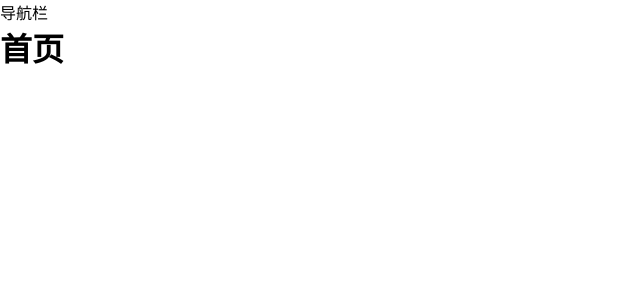
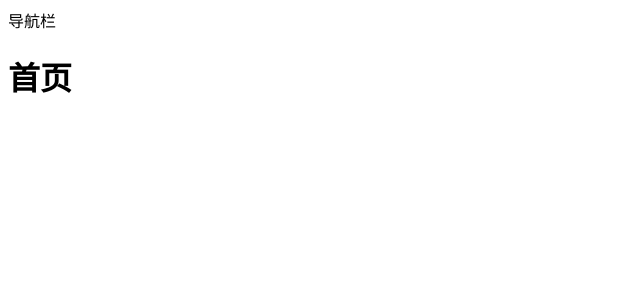
Before and after one commit to oonne/nuxt-demo, a Nuxt app: page / in a window 1280 px wide. Shown: the top 300 px of the page, without its empty margins (0-640 px from the left). Built offline with nearby package versions, Linux system fonts and the light colour scheme.

Commit message:
test: 测试

```diff
--- a/app.vue
+++ b/app.vue
@@ -8,7 +8,7 @@
 useHead({
   title: 'ArogFly',
   meta: [
-    { name: 'description', content: 'argofly, ' }
+    { name: 'description', content: 'argofly' }
   ],
   script: [
     { innerHTML: 'console.log(\'ArogFly!\')' }
@@ -17,8 +17,4 @@ useHead({
 </script>
 
 <style>
-*{
-  padding: 0;
-  margin: 0;
-}
 </style>
--- a/nuxt.config.ts
+++ b/nuxt.config.ts
@@ -1,8 +1,11 @@
 // https://nuxt.com/docs/api/configuration/nuxt-config
 export default defineNuxtConfig({
   devtools: { enabled: true },
+
   modules: [
     '@nuxtjs/i18n',
     '@nuxtjs/eslint-module'
   ],
+
+  compatibilityDate: '2024-09-16',
 });
```
Also changed, not shown: pages/404.vue (line endings or trailing spaces).
